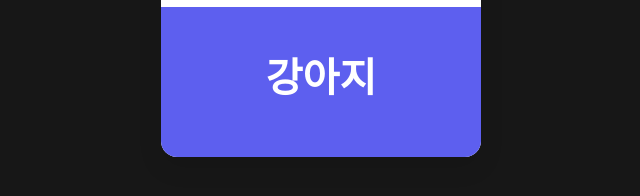
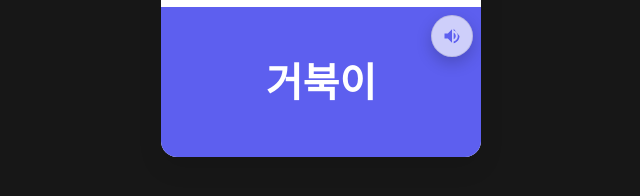
Before and after one commit to nanowindlab/nanowindlab.github.io, a plain HTML site: page LearningKorean/K_word_flipcard_v2.html in a window 1280 px wide. Shown: the part 468-664 px from the top of the page, without its empty margins (319-959 px from the left). Drawn offline with Linux system fonts and the light colour scheme.

Commit message:
Update K_word_flipcard_v2.html

```diff
--- a/LearningKorean/K_word_flipcard_v2.html
+++ b/LearningKorean/K_word_flipcard_v2.html
@@ -3,7 +3,7 @@
 <head>
   <meta charset="UTF-8" />
   <meta name="viewport" content="width=device-width, initial-scale=1" />
-  <title>K Word Flipcard v2.2 (v1-style visuals, v2.1 data)</title>
+  <title>K Word Flipcard v2.3 (preset: 거북이)</title>
   <style>
     :root {
       --primary: #5D5FEF;
@@ -19,22 +19,20 @@
       --fs-word: 40px;
       --fs-meaning: 40px;
       --fs-example: 28px;
-      --pad: 10px; /* tighter than v2.1 (was 14px) */
+      --pad: 10px;
+      --fab-size: 42px;
+      --fab-offset: 8px;
     }
-
     @media (prefers-reduced-motion: reduce) {
       :root { --transition-speed: 0.15s; }
       .slot-inner { transition: none !important; }
     }
-
     * { box-sizing: border-box; }
     body {
       display: flex; align-items: center; justify-content: center;
       min-height: 100vh; margin: 0; background: #171717;
       font-family: "Noto Sans KR", system-ui, -apple-system, Segoe UI, Roboto, Arial, sans-serif;
     }
-
-    /* v1-like outer card: white bg, single shadow, rounded corners */
     .card {
       width: var(--card-w);
       height: var(--card-h);
@@ -42,38 +40,31 @@
       grid-template-rows: 2fr 1fr;
       border-radius: var(--radius);
       overflow: hidden;
-      background: #FFFFFF; /* v1 느낌 */
-      box-shadow: 0 10px 25px rgba(0,0,0,0.10); /* slightly lighter than v2.1 */
+      background: #FFFFFF;
+      box-shadow: 0 10px 25px rgba(0,0,0,0.10);
     }
-
     .slot { position: relative; perspective: 1000px; }
     .slot-inner {
       position: absolute; inset: 0; transform-style: preserve-3d;
       transition: transform var(--transition-speed) cubic-bezier(.2,.8,.2,1);
     }
     .slot.flipped .slot-inner { transform: rotateY(180deg); }
-
-    /* Faces fill the card; remove inner rounding so outer corner looks like v1 */
     .face {
       position: absolute; inset: 0; display: flex; align-items: center; justify-content: center;
       backface-visibility: hidden; padding: var(--pad);
-      border-radius: 0; /* key: no inner radius */
+      border-radius: 0;
     }
-
     .front.top { background: #FFFFFF; }
     .back.top  { background: linear-gradient(135deg, var(--secondary), var(--secondary-2)); color: #fff; transform: rotateY(180deg); flex-direction: column; }
     .front.bottom { background: var(--primary); color: var(--wordText); flex-direction: column; }
     .back.bottom  { background: linear-gradient(135deg, var(--secondary), var(--secondary-2)); color: #fff; transform: rotateY(180deg); flex-direction: column; }
-
-    /* Image area: edge-to-edge feel like v1 (no extra white frame & shadow) */
     .image-wrap {
       width: 100%; height: 100%;
       border-radius: 12px; overflow: hidden;
       display: flex; align-items: center; justify-content: center; background: #fff;
-      box-shadow: none; /* remove inner shadow to widen feel */
+      box-shadow: none;
     }
     .image-wrap img { width: 100%; height: 100%; object-fit: contain; }
-
     .word {
       font-weight: 800; text-align: center; line-height: 1.2;
       font-size: var(--fs-word);
@@ -92,29 +83,33 @@
       word-break: break-word; overflow-wrap: anywhere;
       padding: 0 6px;
     }
-
-    .audio-group { margin-top: 10px; display: flex; gap: 8px; }
-
-    /* v1-like floating audio button option (for bottom area) */
-    .audio-button {
-      width: 44px; height: 44px; border-radius: 50%;
+    .audio-fab {
+      position: absolute;
+      top: var(--fab-offset);
+      right: var(--fab-offset);
+      z-index: 2;
+      width: var(--fab-size);
+      height: var(--fab-size);
+      border-radius: 9999px;
       display: inline-flex; align-items: center; justify-content: center;
-      background: var(--primary); color: #fff; box-shadow: 0 6px 16px rgba(0,0,0,.20);
-      cursor: pointer; transition: transform .15s ease, background .2s ease, box-shadow .2s ease;
-      border: 3px solid rgba(0,0,0,0.08);
+      background: rgba(255,255,255,0.7);
+      border: 1px solid rgba(0,0,0,0.1);
+      box-shadow: 0 6px 16px rgba(0,0,0,.20);
+      color: var(--primary);
+      backdrop-filter: blur(6px);
+      -webkit-backdrop-filter: blur(6px);
+      cursor: pointer;
+      transition: transform .15s ease, box-shadow .2s ease, background .2s ease;
     }
-    .audio-button:hover { transform: translateY(-1px) scale(1.04); box-shadow: 0 8px 20px rgba(0,0,0,.24); }
-    .audio-button:active { transform: translateY(0) scale(0.98); }
-    .audio-button svg { width: 22px; height: 22px; fill: currentColor; }
-
-    /* a11y focus */
+    .audio-fab:hover { transform: translateY(-1px) scale(1.04); box-shadow: 0 8px 20px rgba(0,0,0,.24); background: rgba(255,255,255,0.82); }
+    .audio-fab:active { transform: translateY(0) scale(0.98); }
+    .audio-fab svg { width: 20px; height: 20px; fill: currentColor; }
     .flip-target { outline: none; }
     .flip-target:focus-visible { box-shadow: 0 0 0 3px rgba(93,95,239,.35) inset; border-radius: 8px; }
   </style>
 </head>
 <body>
   <div class="card" role="region" aria-label="단어 플립카드">
-    <!-- Front Top: Image -->
     <section class="slot" id="slot-top">
       <div class="slot-inner">
         <section class="face front top flip-target" role="button" tabindex="0" aria-pressed="false" aria-label="상단 슬롯 뒤집기">
@@ -123,41 +118,33 @@
           </div>
         </section>
         <section class="face back top">
+          <button class="audio-fab" type="button" aria-label="예문 오디오 재생" data-audio-key="example">
+            <svg xmlns="http://www.w3.org/2000/svg" viewBox="0 0 24 24"><path d="M3 9v6h4l5 5V4L7 9H3zm13.5 3c0-1.77-1.02-3.29-2.5-4.03v8.05c1.48-.73 2.5-2.25 2.5-4.02zM14 3.23v2.06c2.89.86 5 3.54 5 6.71s-2.11 5.85-5 6.71v2.06c4.01-.91 7-4.49 7-8.77s-2.99-7.86-7-8.77z"/></svg>
+          </button>
           <p id="example" class="example">강아지가 마당에서 놀고 있어요.</p>
-          <div class="audio-group">
-            <button class="audio-button" type="button" aria-label="예문 오디오 재생" data-audio-key="example">
-              <svg xmlns="http://www.w3.org/2000/svg" viewBox="0 0 24 24"><path d="M3 9v6h4l5 5V4L7 9H3zm13.5 3c0-1.77-1.02-3.29-2.5-4.03v8.05c1.48-.73 2.5-2.25 2.5-4.02zM14 3.23v2.06c2.89.86 5 3.54 5 6.71s-2.11 5.85-5 6.71v2.06c4.01-.91 7-4.49 7-8.77s-2.99-7.86-7-8.77z"/></svg>
-            </button>
-          </div>
         </section>
       </div>
     </section>
 
-    <!-- Front Bottom: k_word -->
     <section class="slot" id="slot-bottom">
       <div class="slot-inner">
         <section class="face front bottom flip-target" role="button" tabindex="0" aria-pressed="false" aria-label="하단 슬롯 뒤집기">
-          <div id="word" class="word">강아지</div>
-          <div class="audio-group">
-            <button class="audio-button" type="button" aria-label="단어 오디오 재생" data-audio-key="word">
-              <svg xmlns="http://www.w3.org/2000/svg" viewBox="0 0 24 24"><path d="M3 9v6h4l5 5V4L7 9H3zm13.5 3c0-1.77-1.02-3.29-2.5-4.03v8.05c1.48-.73 2.5-2.25 2.5-4.02zM14 3.23v2.06c2.89.86 5 3.54 5 6.71s-2.11 5.85-5 6.71v2.06c4.01-.91 7-4.49 7-8.77s-2.99-7.86-7-8.77z"/></svg>
-            </button>
-          </div>
+          <button class="audio-fab" type="button" aria-label="단어 오디오 재생" data-audio-key="word">
+            <svg xmlns="http://www.w3.org/2000/svg" viewBox="0 0 24 24"><path d="M3 9v6h4l5 5V4L7 9H3zm13.5 3c0-1.77-1.02-3.29-2.5-4.03v8.05c1.48-.73 2.5-2.25 2.5-4.02zM14 3.23v2.06c2.89.86 5 3.54 5 6.71s-2.11 5.85-5 6.71v2.06c4.01-.91 7-4.49 7-8.77z"/></svg>
+          </button>
+          <div id="word" class="word">거북이</div>
         </section>
         <section class="face back bottom">
-          <div id="meaning" class="meaning">puppy</div>
-          <div class="audio-group">
-            <button class="audio-button" type="button" aria-label="의미 오디오 재생" data-audio-key="meaning">
-              <svg xmlns="http://www.w3.org/2000/svg" viewBox="0 0 24 24"><path d="M3 9v6h4l5 5V4L7 9H3zm13.5 3c0-1.77-1.02-3.29-2.5-4.03v8.05c1.48-.73 2.5-2.25 2.5-4.02zM14 3.23v2.06c2.89.86 5 3.54 5 6.71s-2.11 5.85-5 6.71v2.06c4.01-.91 7-4.49 7-8.77z"/></svg>
-            </button>
-          </div>
+          <button class="audio-fab" type="button" aria-label="의미 오디오 재생" data-audio-key="meaning">
+            <svg xmlns="http://www.w3.org/2000/svg" viewBox="0 0 24 24"><path d="M3 9v6h4l5 5V4L7 9H3zm13.5 3c0-1.77-1.02-3.29-2.5-4.03v8.05c1.48-.73 2.5-2.25 2.5-4.02zM14 3.23v2.06c2.89.86 5 3.54 5 6.71s-2.11 5.85-5 6.71v2.06c4.01-.91 7-4.49 7-8.77s-2.99-7.86-7-8.77z"/></svg>
+          </button>
+          <div id="meaning" class="meaning">turtle</div>
         </section>
       </div>
     </section>
   </div>
 
   <script>
-    // Params & responsive sizing
     const params = new URLSearchParams(location.search);
     const BASE_W = 320, BASE_H = 450, aspect = BASE_H / BASE_W;
     const rawWidth = params.get('width');
@@ -171,7 +158,6 @@
     document.documentElement.style.setProperty('--fs-meaning', clamp(40 * scale, 14, 96) + 'px');
     document.documentElement.style.setProperty('--fs-example', clamp(28 * scale, 12, 72) + 'px');
 
-    // Optional color overrides
     const colorOr = (k, fallback) => {
       const v = params.get(k);
       return v ? (v.startsWith('#') ? v : '#' + v) : fallback;
@@ -182,25 +168,22 @@
     document.documentElement.style.setProperty('--secondary-2', colorOr('secondary2', rs.getPropertyValue('--secondary-2').trim() || '#34D399'));
     document.documentElement.style.setProperty('--wordText', colorOr('wordText', rs.getPropertyValue('--wordText').trim() || '#FFFFFF'));
 
-    // Data: v2.1 parameter-equal properties
+    // Preset defaults for testing (overridden by URL params if present)
     const data = {
-      k_word: params.get('k_word') || '강아지',
-      e_word: params.get('e_word') || 'puppy',
+      k_word: params.get('k_word') || '거북이',
+      e_word: params.get('e_word') || 'turtle',
       k_example: params.get('k_example') || '강아지가 마당에서 놀고 있어요.',
-      image_url: params.get('image_url') ||
-        'https://storage.googleapis.com/download/storage/v1/b/k-learning-data-auto/o/assets%2Fword_images%2F%EA%B0%95%EC%95%84%EC%A7%80_puppy.png?generation=1756571711380625&alt=media',
-      k_word_audio_url: params.get('k_word_audio_url') || '',
-      k_example_audio_url: params.get('k_example_audio_url') || '',
-      e_word_audio_url: params.get('e_word_audio_url') || ''
+      image_url: params.get('image_url') || 'https://storage.googleapis.com/download/storage/v1/b/k-learning-data-auto/o/assets%2Fword_images%2F%EA%B1%B0%EB%B6%81%EC%9D%B4_tortoise;%20turtle.png?generation=1756571610264627&alt=media',
+      k_word_audio_url: params.get('k_word_audio_url') || 'https://storage.googleapis.com/download/storage/v1/b/k-learning-data-auto/o/assets%2Fword_audio%2F%EA%B1%B0%EB%B6%81%EC%9D%B4_tortoise;%20turtle.mp3?generation=1756571611852484&alt=media',
+      k_example_audio_url: params.get('k_example_audio_url') || 'https://storage.googleapis.com/download/storage/v1/b/k-learning-data-auto/o/assets%2Fword_audio%2F%EA%B1%B0%EB%B6%81%EC%9D%B4_tortoise;%20turtle_%EC%98%88%EB%AC%B8.mp3?generation=1756571612500367&alt=media',
+      e_word_audio_url: params.get('e_word_audio_url') || 'https://storage.googleapis.com/download/storage/v1/b/k-learning-data-auto/o/assets%2Fword_audio%2Ftortoise;%20turtle_%EA%B1%B0%EB%B6%81%EC%9D%B4.mp3?generation=1756571614064538&alt=media'
     };
 
-    // DOM
     document.getElementById('img').src = data.image_url;
     document.getElementById('word').textContent = data.k_word.replace(/,/g, '\n');
     document.getElementById('meaning').textContent = data.e_word.replace(/,/g, '\n');
     document.getElementById('example').textContent = data.k_example.replace(/,/g, '\n');
 
-    // Audio
     const srcMap = {
       word: data.k_word_audio_url,
       example: data.k_example_audio_url,
@@ -223,7 +206,6 @@
       });
     });
 
-    // Flip
     const attachFlip = (slotId) => {
       const slot = document.getElementById(slotId);
       const front = slot.querySelector('.front.flip-target');
@@ -233,7 +215,7 @@
         front.setAttribute('aria-pressed', String(flipped));
       };
       slot.addEventListener('click', (e) => {
-        if (e.target.closest('.audio-button')) return;
+        if (e.target.closest('[data-audio-key]')) return;
         toggle();
       });
       front.addEventListener('keydown', (e) => {
```
